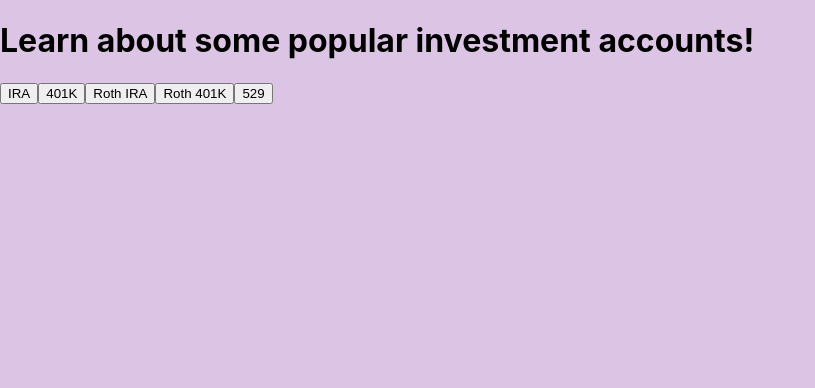
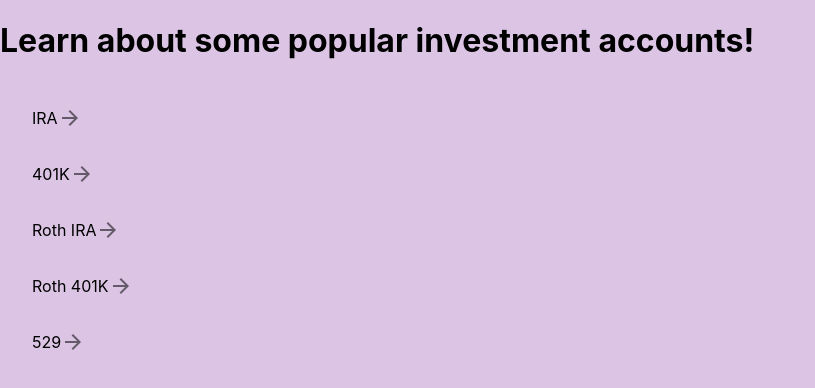
Before and after one commit to amithasound/budget-app, a React (Create React App) app in the folder react-copilot-test/budget-buddy/: page /investment-goals in a window 1280 px wide. Shown: the top 388 px of the page, without its empty margins (0-815 px from the left). Built offline with nearby package versions, Linux system fonts and the light colour scheme.

Commit message:
fixed arrows

```diff
--- a/react-copilot-test/budget-buddy/src/InvestmentGoals.js
+++ b/react-copilot-test/budget-buddy/src/InvestmentGoals.js
@@ -1,5 +1,7 @@
 import React from 'react';
 import { useNavigate } from 'react-router-dom';
+import { List, ListItem, ListItemIcon, ListItemButton } from '@mui/material';
+import ArrowForwardIcon from '@mui/icons-material/ArrowForward';
 
 const InvestmentGoals = () => {
      const navigate = useNavigate();
@@ -25,14 +27,51 @@ const InvestmentGoals = () => {
          }
 
     return (
-        <div>
-            <h1>Learn about some popular investment accounts!</h1>
-            <button onClick={navigateToIRA}>IRA</button>
-            <button onClick={navigateToK401}>401K</button>
-            <button onClick={navigateToRothIRAinfo}>Roth IRA</button>
-            <button onClick ={navigateToRoth401K}> Roth 401K</button>
-            <button onClick ={navigateTo529} >529</button>
-        </div>
+       <div>
+                   <h1>Learn about some popular investment accounts!</h1>
+                   <List>
+                       <ListItem>
+                           <ListItemButton onClick={navigateToIRA}>
+                               IRA
+                               <ListItemIcon>
+                                   <ArrowForwardIcon />
+                              </ListItemIcon>
+                           </ListItemButton>
+                       </ListItem>
+                       <ListItem>
+                           <ListItemButton onClick={navigateToK401}>
+                               401K
+                               <ListItemIcon>
+                                     <ArrowForwardIcon />
+                                </ListItemIcon>
+                           </ListItemButton>
+                       </ListItem>
+                       <ListItem>
+                           <ListItemButton onClick={navigateToRothIRAinfo}>
+                               Roth IRA
+                               <ListItemIcon>
+                                    <ArrowForwardIcon />
+                                </ListItemIcon>
+                           </ListItemButton>
+                       </ListItem>
+                       <ListItem>
+                           <ListItemButton onClick={navigateToRoth401K}>
+                               Roth 401K
+                                <ListItemIcon>
+                                  <ArrowForwardIcon />
+                                 </ListItemIcon>
+                           </ListItemButton>
+                       </ListItem>
+                       <ListItem>
+                              <ListItemButton onClick={navigateTo529}>
+                                                      529
+                                  <ListItemIcon>
+                                           <ArrowForwardIcon />
+                                   </ListItemIcon>
+                               </ListItemButton>
+                         </ListItem>
+                   </List>
+               </div>
     );
 }
 
```
